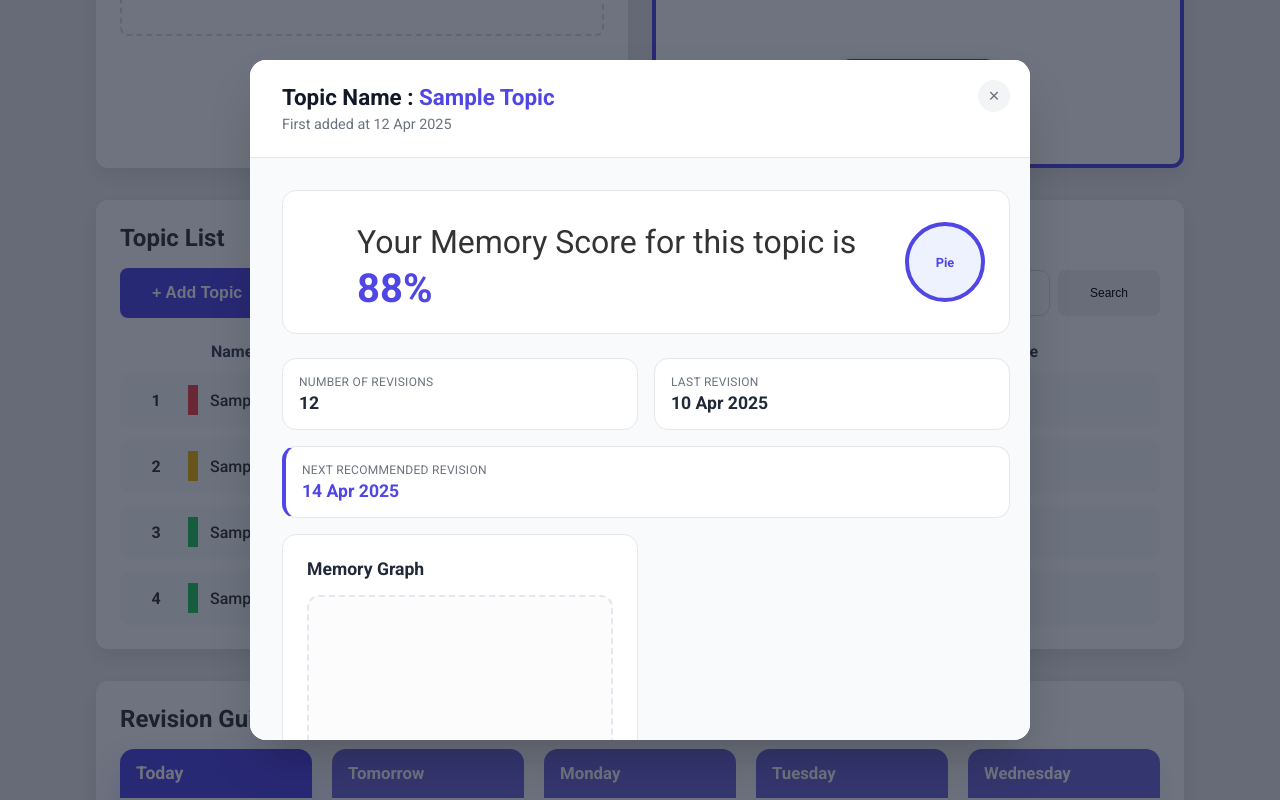
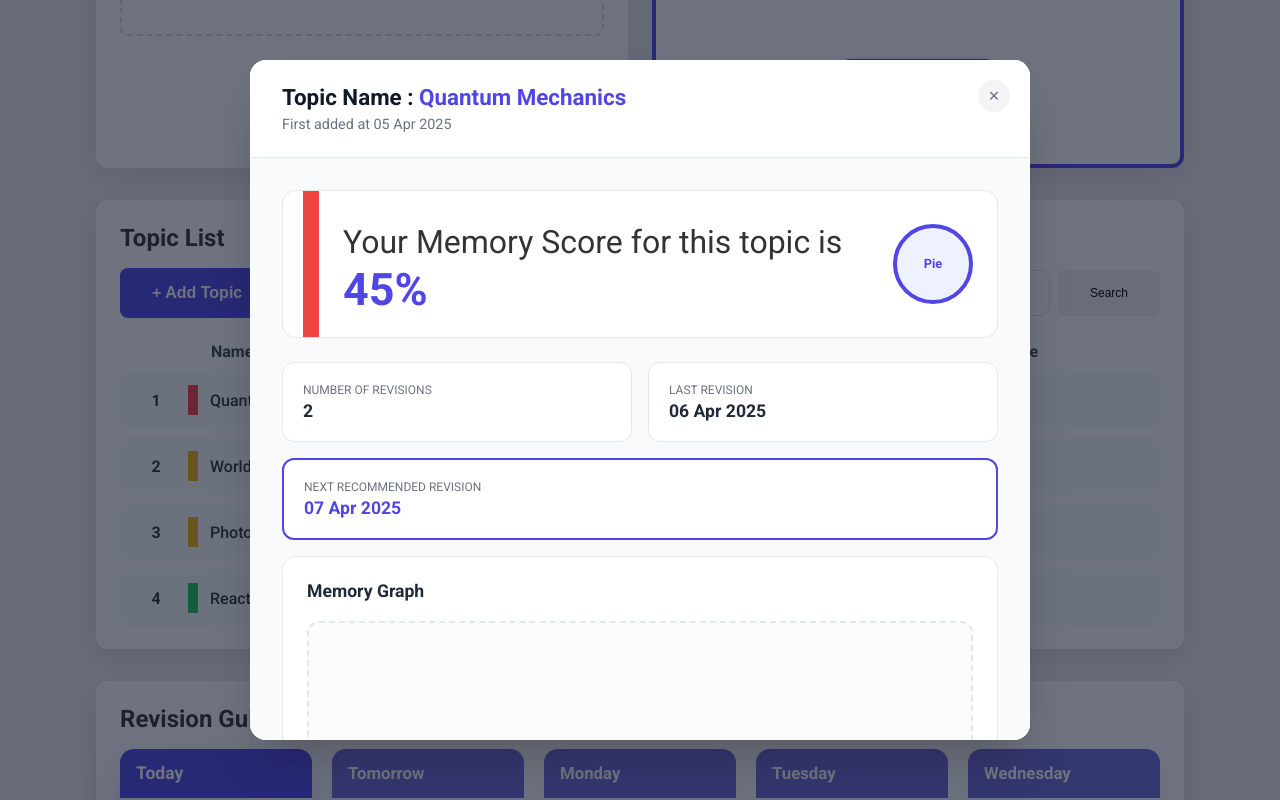
Before and after one commit to kashishrthr1/Memory_Tracker, a React (Vite) app in the folder client/: page /dashboard in a window 1280 px wide. Both pictures are taken after a click on the button 1019 px from the left and 909 px from the top of the page. Shown: the part 509-1309 px from the top of the page. Built offline with nearby package versions, Linux system fonts and the light colour scheme.

Commit message:
more-info-added

```diff
--- a/client/src/components/ListItem.jsx
+++ b/client/src/components/ListItem.jsx
@@ -1,25 +1,33 @@
-import { useState } from "react";
+import { useState, useEffect } from "react";
 import { MoreVertical } from "lucide-react";
 import Modal from "./Modal";
 
-import { useEffect } from "react";
 const ListItem = ({
-  index = 1,
-  difficulty = "medium",
-  name = "Topic Name",
-  date = "12 Apr 2025",
-  score = "88%",
+  index,
+  name,
+  date,
+  score,
+  revisions,
+  lastRevision,
+  nextRevision,
 }) => {
   const [open, setOpen] = useState(false);
 
-  // Inside your ListItem component:
+  // Auto-assign urgency based on score
+  const getUrgency = (s) => {
+    if (s < 60) return "hard"; // Critical/Urgent
+    if (s < 85) return "medium"; // Needs review
+    return "easy"; // Good retention
+  };
+
+  const urgency = getUrgency(score);
+
   useEffect(() => {
     if (open) {
       document.body.style.overflow = "hidden";
     } else {
       document.body.style.overflow = "unset";
     }
-    // Cleanup to ensure scroll is restored if component unmounts
     return () => {
       document.body.style.overflow = "unset";
     };
@@ -30,76 +38,64 @@ const ListItem = ({
       <div className="list-item">
         <div className="list-left">
           <span className="serial">{index}</span>
-          <span className={`difficulty-strip ${difficulty}`} />
+          <span className={`difficulty-strip ${urgency}`} />
           <span className="topic-name">{name}</span>
           <span className="topic-date">{date}</span>
-          <span className="topic-score">{score}</span>
+          <span className="topic-score">{score}%</span>
         </div>
 
         <div className="right-actions">
           <button className="more-btn" onClick={() => setOpen(true)}>
             <MoreVertical size={18} />
           </button>
-
           <div className="revise-area">Revise</div>
         </div>
       </div>
 
       <Modal isOpen={open} onClose={() => setOpen(false)}>
         <div className="topic-modal">
-          {/* STICKY HEADER */}
           <div className="modal-header">
             <h2 className="modal-title">
               Topic Name : <span>{name}</span>
             </h2>
-
             <p className="modal-sub">First added at {date}</p>
           </div>
 
-          {/* SCROLLABLE BODY */}
           <div className="modal-body">
-            {/* Score section */}
             <div className="modal-score-box">
+              {/* NEW: Urgency strip inside the score box */}
+              <span className={`difficulty-strip ${urgency}`} />
+
               <div className="score-text">
                 <p>Your Memory Score for this topic is</p>
-                <span className="score-value">88%</span>
+                <span className="score-value">{score}%</span>
               </div>
-
               <div className="score-chart">
                 <div className="pie-placeholder">Pie</div>
               </div>
             </div>
 
-            {/* PERFECT RECTANGLE GRID */}
             <div className="modal-info-grid">
               <div className="info-card">
                 <p className="info-label">Number of Revisions</p>
-                <p className="info-value">12</p>
+                <p className="info-value">{revisions}</p>
+              </div>
+              <div className="info-card">
+                <p className="info-label">Last Revision</p>
+                <p className="info-value">{lastRevision}</p>
+              </div>
+              <div className="info-card full">
+                <p className="info-label">Next Recommended Revision</p>
+                <p className="info-value highlight">{nextRevision}</p>
               </div>
 
-              <div className="info-card">
-                <p className="info-label">Last Revision</p>
-                <p className="info-value">10 Apr 2025</p>
-              </div>
-
-              <div className="info-card full">
-                <p className="info-label">Next Recommended Revision</p>
-                <p className="info-value highlight">14 Apr 2025</p>
-              </div>
-
-              {/* NEW: Memory Graph Section */}
-              <div className="modal-graph-section">
+              <div className="modal-graph-section full">
                 <h3 className="section-subtitle">Memory Graph</h3>
                 <div className="graph-placeholder">
-                  <div className="chart-mockup">
-                    {/* You can put an SVG or Chart component here later */}
-                    Graph Visualization Placeholder
-                  </div>
+                  Visualizing {name} ({urgency} urgency)
                 </div>
               </div>
             </div>
-
-            {/* More content will go here later */}
           </div>
         </div>
       </Modal>
--- a/client/src/components/TopicList.jsx
+++ b/client/src/components/TopicList.jsx
@@ -1,40 +1,69 @@
 import ListItem from "./ListItem";
-// import "./dashboard.css";
+
+const MOCK_DATA = [
+  {
+    id: 1,
+    name: "Photosynthesis",
+    date: "10 Apr 2025",
+    score: 82,
+    revisions: 5,
+    lastRevision: "08 Apr 2025",
+    nextRevision: "12 Apr 2025",
+  },
+  {
+    id: 2,
+    name: "React Hooks",
+    date: "12 Apr 2025",
+    score: 94,
+    revisions: 12,
+    lastRevision: "11 Apr 2025",
+    nextRevision: "14 Apr 2025",
+  },
+  {
+    id: 3,
+    name: "Quantum Mechanics",
+    date: "05 Apr 2025",
+    score: 45,
+    revisions: 2,
+    lastRevision: "06 Apr 2025",
+    nextRevision: "07 Apr 2025",
+  },
+  {
+    id: 4,
+    name: "World War II",
+    date: "15 Mar 2025",
+    score: 72,
+    revisions: 8,
+    lastRevision: "10 Apr 2025",
+    nextRevision: "18 Apr 2025",
+  },
+];
 
 const TopicList = () => {
+  // Automatically sort by score (lowest score first = most urgent)
+  const sortedTopics = [...MOCK_DATA].sort((a, b) => a.score - b.score);
+
   return (
     <section className="topic-list box">
-      {/* Header */}
       <h2 className="section-title">Topic List</h2>
 
-      {/* Actions row */}
       <div className="topic-actions">
         <button className="add-topic-btn">+ Add Topic</button>
-
         <div className="search-bar">
           <input type="text" placeholder="Search topic..." />
           <button className="search-btn">Search</button>
         </div>
       </div>
 
-      {/* Labels */}
       <div className="topic-labels">
         <span>Name</span>
         <span>Date</span>
         <span>Memory Score</span>
       </div>
 
-      {/* List */}
       <div className="topic-items">
-        {[1, 2, 3, 4].map((item) => (
-          <ListItem
-            key={item}
-            index={item}
-            difficulty={item === 1 ? "hard" : item === 2 ? "medium" : "easy"}
-            name="Sample Topic"
-            date="12 Apr 2025"
-            score="72%"
-          />
+        {sortedTopics.map((topic, index) => (
+          <ListItem key={topic.id} index={index + 1} {...topic} />
         ))}
       </div>
     </section>
--- a/client/src/styles/dashboard.css
+++ b/client/src/styles/dashboard.css
@@ -463,20 +463,19 @@
   align-items: center;
   justify-content: center;
   z-index: 999;
-  padding: 20px;
+  padding: 0; /* Ensures perfect centering */
 }
 
-/* 2. WINDOW STRUCTURE */
 .modal-window {
   background: white;
-  width: 780px; /* Base width */
+  width: 780px;
   max-width: 95vw;
-  max-height: 85vh;
+  height: 85vh;
   border-radius: 16px;
   display: flex;
   flex-direction: column;
   position: relative;
-  overflow: hidden; /* Clips the inner scrollable body */
+  overflow: hidden;
   box-shadow: 0 25px 50px -12px rgba(0, 0, 0, 0.25);
 }
 
@@ -496,7 +495,7 @@
   font-size: 0.9rem;
   cursor: pointer;
   color: #6b7280;
-  z-index: 20;
+  z-index: 30; /* Higher than header */
   transition: all 0.2s;
 }
 
@@ -507,10 +506,13 @@
 
 /* 4. CONTENT WRAPPER */
 .topic-modal {
-  width: 100%; /* Occupy full width of modal-window to fix the gap */
+  width: 780px; /* ⬆ ~25% bigger */
+  max-height: 85vh;
   display: flex;
   flex-direction: column;
-  height: 100%;
+  /* box-shadow: 0 10px 25px rgba(0, 0, 0, 0.08); */
+
+
 }
 
 /* 5. STICKY HEADER */
@@ -519,7 +521,8 @@
   background: white;
   border-bottom: 1px solid #e5e7eb;
   flex-shrink: 0;
-  z-index: 10;
+  box-shadow: 0 20px 40px rgba(0, 0, 0, 0.15);
+
 }
 
 .modal-title {
@@ -541,40 +544,49 @@
 
 /* 6. SCROLLABLE BODY */
 .modal-body {
-  /* Padding adjusted: 0 on right so scrollbar is at the edge */
-  padding: 2rem 1.25rem 2rem 2rem;
+  padding: 2rem;
+  /* padding-right: 1.25rem;  */
   overflow-y: auto;
   flex-grow: 1;
   display: flex;
   flex-direction: column;
   gap: 1.5rem;
-  background: #f9fafb; /* Gray background makes white cards pop */
+  background: #f9fafb;
 }
 
-/* 7. REUSABLE WHITE CARD STYLE (Score, Info, and Graph) */
-.modal-score-box,
-.info-card,
-.modal-graph-section {
+/* 7. SCORE SECTION */
+.modal-score-box {
   background: white;
   border: 1px solid #e5e7eb;
   border-radius: 14px;
-}
-
-/* 8. SCORE SECTION */
-.modal-score-box {
-  padding: 1.5rem;
+  position: relative;
+  padding: 1.5rem 1.5rem 1.5rem 2.5rem;
   display: flex;
   justify-content: space-between;
   align-items: center;
 }
 
+.modal-score-box .difficulty-strip {
+  position: absolute;
+  left: 20px;
+  top: 0;
+  bottom: 0;
+  width: 16px;
+  height: 100%;
+}
+
+.score-text{
+  margin-left: 20px;
+}
+
 .score-value {
   display: block;
-  font-size: 2.5rem;
+  font-size: 2.8rem;
   font-weight: 800;
   color: #4f46e5;
   line-height: 1;
-  margin-top: 0.5rem;
+  margin-top: 0.4rem;
+  margin-left: 0px;
 }
 
 .pie-placeholder {
@@ -591,7 +603,8 @@
   font-size: 0.8rem;
 }
 
-/* 9. GRID LAYOUT */
+/* 8. GRID LAYOUT */
+
   .modal-info-grid {
     display: grid;
     grid-template-columns: 1fr 1fr;
@@ -599,18 +612,20 @@
   }
 
   .info-card {
-  padding: 1rem;
+    background: white;
+    border: 1px solid #e5e7eb;
+    border-radius: 12px;
+    padding: 1.25rem;
   }
 
 .info-card.full {
   grid-column: span 2;
-  border-left: 4px solid #4f46e5;
+  border: 2px solid #4f46e5;
 }
 
 .info-label {
   font-size: 0.75rem;
   text-transform: uppercase;
-  letter-spacing: 0.025em;
   color: #6b7280;
   margin-bottom: 4px;
 }
@@ -625,27 +640,32 @@
   color: #4f46e5;
 }
 
-/* 10. GRAPH SECTION (Full width white card) */
+/* 9. GRAPH SECTION */
 .modal-graph-section {
+  background: white;
+  border: 1px solid #e5e7eb;
+  border-radius: 14px;
   padding: 1.5rem;
-  /* Making it large enough to force scrolling */
   min-height: 500px;
   display: flex;
   flex-direction: column;
-  gap: 1rem;
-  margin-bottom: 1rem; /* Space at the very bottom */
+  gap: 1.25rem;
+  margin-bottom: 1rem;
+}
+
+.modal-graph-section.full {
+  grid-column: span 2;
 }
 
 .section-subtitle {
   font-size: 1.1rem;
   font-weight: 700;
   color: #1f2937;
-  margin: 0;
 }
 
 .graph-placeholder {
   flex-grow: 1;
-  width: 100%; /* Full width */
+  width: 100%;
   background: #fcfcfc;
   border: 2px dashed #e2e8f0;
   border-radius: 12px;
@@ -656,18 +676,22 @@
   font-weight: 500;
 }
 
-/* 11. CUSTOM SCROLLBAR */
+/* 10. CUSTOM SCROLLBAR */
 .modal-body::-webkit-scrollbar {
-  width: 10px;
+  width: 8px;
 }
+
 .modal-body::-webkit-scrollbar-track {
-  background: transparent; /* Makes it feel more integrated */
+  background: transparent;
 }
+
 .modal-body::-webkit-scrollbar-thumb {
-  background: #cbd5e1;
+  background: #d1d5db;
   border-radius: 10px;
-  border: 3px solid #f9fafb; /* Creates a small gap around the thumb */
+  /* Thin effect */
+  border: 2px solid #f9fafb;
 }
+
 .modal-body::-webkit-scrollbar-thumb:hover {
   background: #94a3b8;
 }
```
Lines whose indentation alone changed are shown as unchanged.
